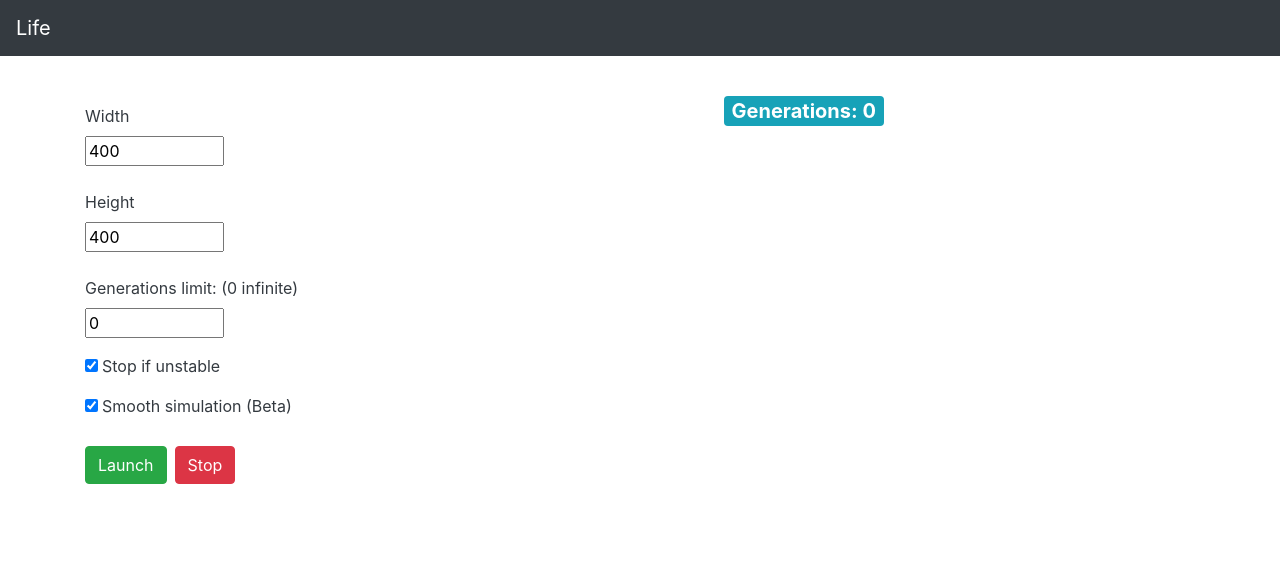
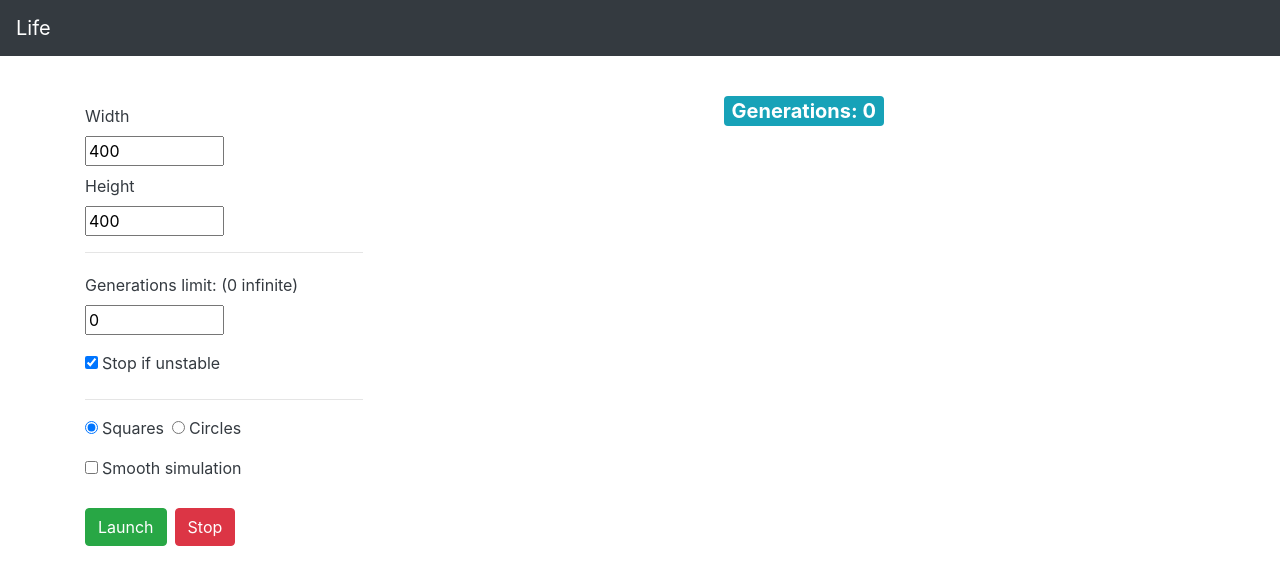
Before and after one commit to adxl/life, a React (Create React App) app: page / in a window 1280 px wide. Shown: the top 584 px of the page. Built offline with nearby package versions, Linux system fonts and the light colour scheme.

Commit message:
add shape toggle

```diff
--- a/src/components/Board.jsx
+++ b/src/components/Board.jsx
@@ -14,7 +14,8 @@ export default class Board extends Component{
 		gens : 0,
 		gensLimit: 0,
 		forceStop: true,
-		smooth: true
+		smooth: false,
+		shape : 'squares'
 	}
 
 	launch = () => {
@@ -64,6 +65,11 @@ export default class Board extends Component{
 		this.setState({ height : event.target.value});
 	}
 
+	handleShapeChange = event => {
+		this.setState({shape : event.target.id});
+
+	}
+
 	/**/
 
 	sketch = (p) => {
@@ -71,6 +77,8 @@ export default class Board extends Component{
 		let loopTimer = this.state.gensLimit;
 
 		const stopIfStuck = this.state.forceStop;
+		const shape = this.state.shape;
+
 		let alpha = 255;
 
 		const width = this.state.width;
@@ -123,11 +131,21 @@ export default class Board extends Component{
 					if (terrain[i][j]) {
 						p.fill(50);
 						p.stroke(255);
-						p.rect(i * 10,j * 10,10,10);
+						if (shape === 'squares') {
+							p.rect(i * 10,j * 10,10,10);
+						}
+						else {
+							p.ellipse(i * 10,j * 10,10,10);
+						}
 					}
 					else {
 						p.fill(200,alpha);
-						p.rect(i * 10,j * 10,10,10);
+						if (shape === 'squares') {
+							p.rect(i * 10,j * 10,10,10);
+						}
+						else {
+							p.ellipse(i * 10,j * 10,10,10);
+						}
 					}
 
 			// force stop if stuck in an infinite loop
@@ -207,11 +225,21 @@ export default class Board extends Component{
 					if (terrain[i][j]) {
 						p.fill(50);
 						p.stroke(255);
-						p.rect(i * 10,j * 10,10,10);
+						if (shape === 'squares') {
+							p.rect(i * 10,j * 10,10,10);
+						}
+						else {
+							p.ellipse(i * 10,j * 10,10,10);
+						}
 					}
 					else {
 						p.fill(200);
-						p.rect(i * 10,j * 10,10,10);
+						if (shape === 'squares') {
+							p.rect(i * 10,j * 10,10,10);
+						}
+						else {
+							p.ellipse(i * 10,j * 10,10,10);
+						}
 					}
 
 		}
@@ -225,10 +253,12 @@ export default class Board extends Component{
 						<label className="text-dark mt-4" >Width</label><br />
 						<input type="number" min="100" onChange={this.handleWidthChange} value={this.state.width} /><br />
 
-						<label className="text-dark mt-4" >Height</label><br/>
+						<label className="text-dark mt-2" >Height</label><br/>
 						<input type="number" min="100" onChange={this.handleHeightChange} value={this.state.height} /><br/>
 
-						<label className="text-dark mt-4" >Generations limit: (0 infinite)</label><br/>
+						<hr/>
+
+						<label className="text-dark mt-1" >Generations limit: (0 infinite)</label><br/>
 						<input type="number" className="mr-2" onChange={this.handleInputChange} value={this.state.gensLimit} min="0"/><br/>
 					</div>
 
@@ -236,9 +266,20 @@ export default class Board extends Component{
 						<input type="checkbox" onChange={this.handleForceStopCheck} checked={this.state.forceStop} />
 						<label className="text-dark ml-1">Stop if unstable</label><br/>
 					</div>
+					<hr />
+
+					<div className="shapes">
+						<input type="radio" name="shape" id="squares" checked={this.state.shape === 'squares'} onChange={this.handleShapeChange} />
+						<label className="text-dark ml-1 mr-2">Squares</label>
+
+						<input type="radio" name="shape" id="circles" checked={this.state.shape === 'circles'} onChange={this.handleShapeChange} />
+						<label className="text-dark ml-1">Circles</label><br/>
+
+					</div>
+
 					<div className="checkbox mt-2">
 						<input type="checkbox" onChange={this.handleSmoothCheck} checked={this.state.smooth} />
-						<label className="text-dark ml-1">Smooth simulation (Beta)</label><br/>
+						<label className="text-dark ml-1">Smooth simulation</label><br/>
 					</div>
 
 					<div className="buttons">
```
